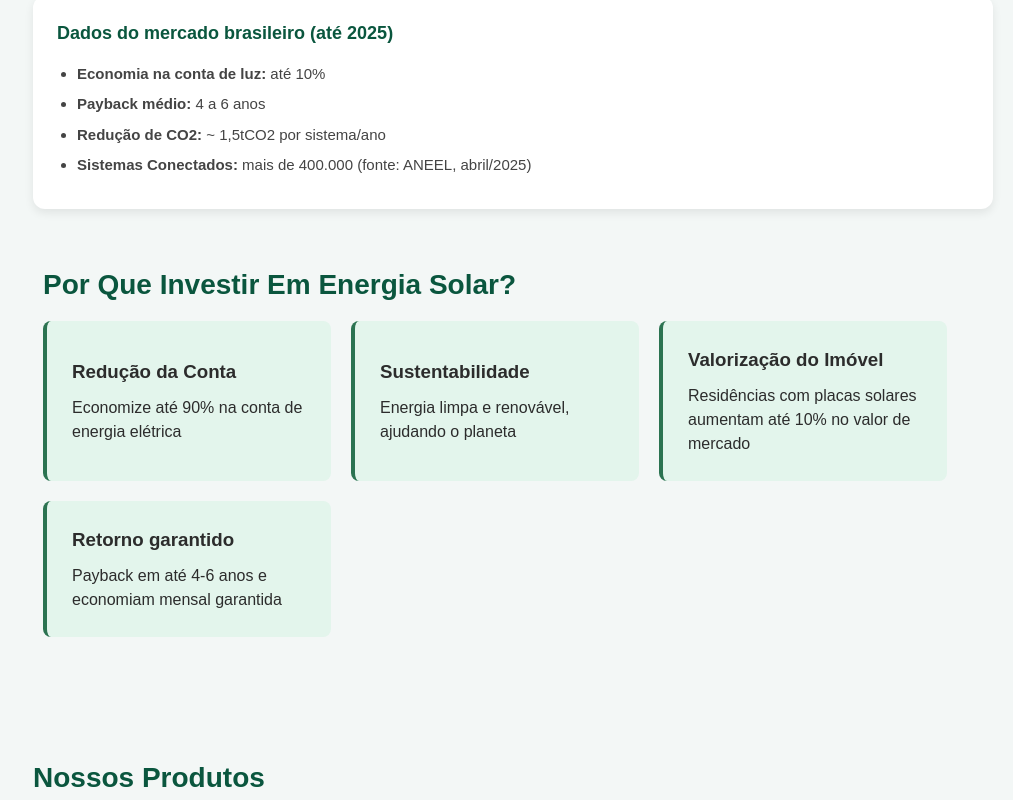
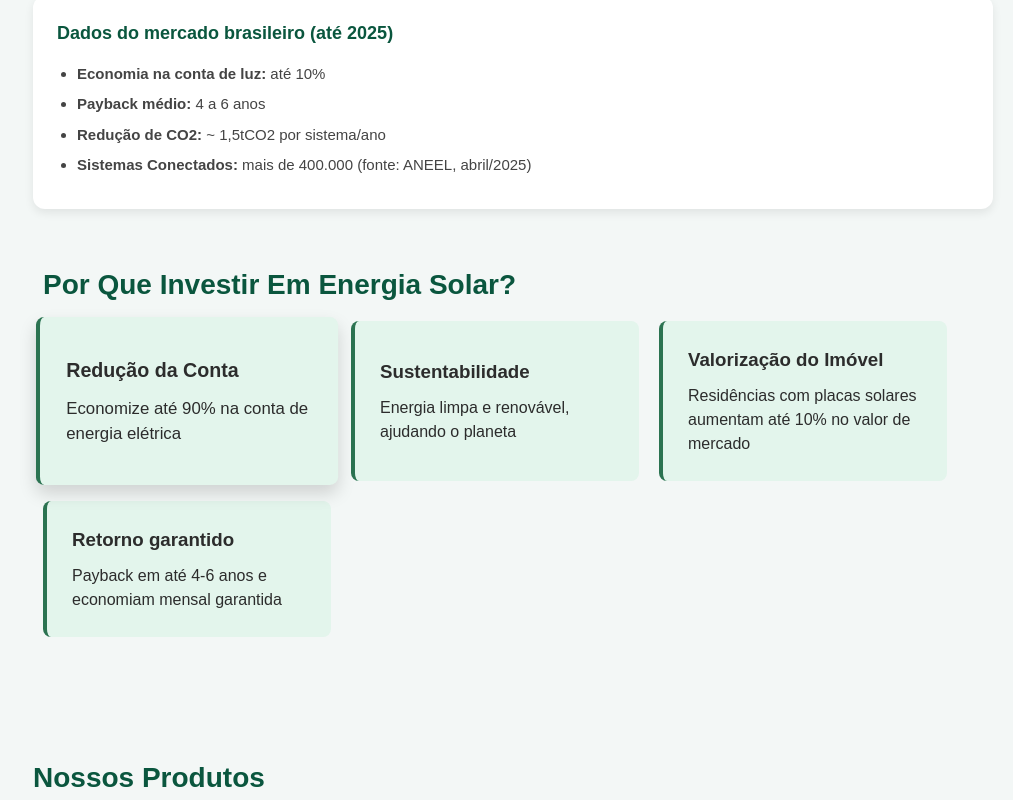
Before and after one commit to louisemorais/exercicios-react, a React (Vite) app: page / in a window 1280 px wide. In both pictures the pointer is over the element 304 px from the left and 1319 px from the top of the page. Shown: the part 919-1719 px from the top of the page, without its empty margins (117-1130 px from the left). Built offline with nearby package versions, Linux system fonts and the light colour scheme.

Commit message:
feat: subindo adição de animações nos cards

```diff
--- a/src/components/header/Header.jsx
+++ b/src/components/header/Header.jsx
@@ -9,7 +9,7 @@ function Header(){
 
     <nav className='navbar'>
         <a href="#sobre-Nos">sobre</a>
-        <a href="#porque-Investir">Benefícios</a>
+        <a href="#porque-investir">Benefícios</a>
         <a href="#produto">produtos</a>
         <a href="#orcamento">contato</a>
     </nav>
--- a/src/components/porqueInvestir/InvestirCard.css
+++ b/src/components/porqueInvestir/InvestirCard.css
@@ -9,3 +9,10 @@
   padding: 25px;
   gap: 10px;
 }
+
+.porqueinvestir-item:hover{
+  transform: scale(1.05);
+  transition: 0.3s;
+  box-shadow: 0 8px 16px rgba(0, 0, 0, 0.15);
+
+}
--- a/src/components/produtos/CardsStyle.css
+++ b/src/components/produtos/CardsStyle.css
@@ -11,6 +11,12 @@
   text-align: center;
   gap: 10px;
   height: 350px;
+}
+
+.bordaProdutos:hover{
+  transform: scale(1.05);
+  transition: 0.3s;
+  box-shadow: 0 8px 16px rgba(0, 0, 0, 0.15);
 }
 
 .bordaProdutos img {
```
